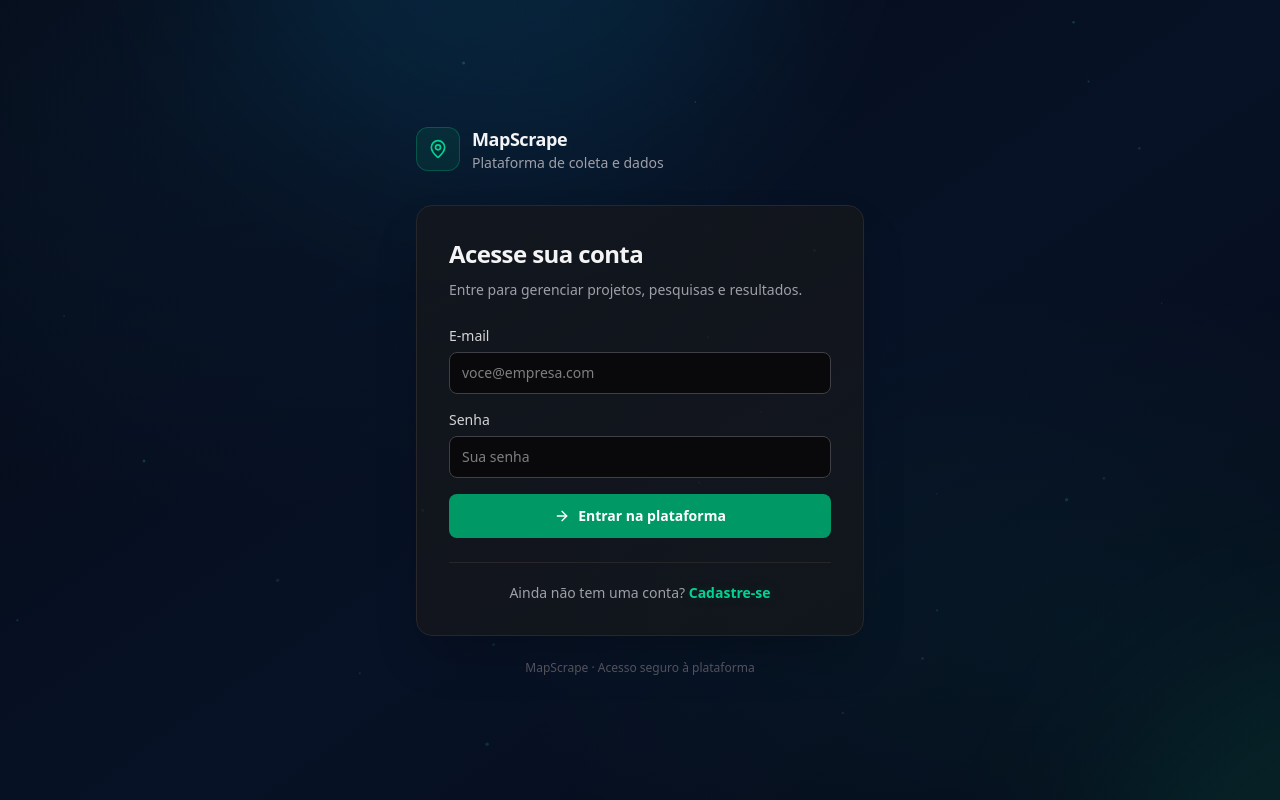
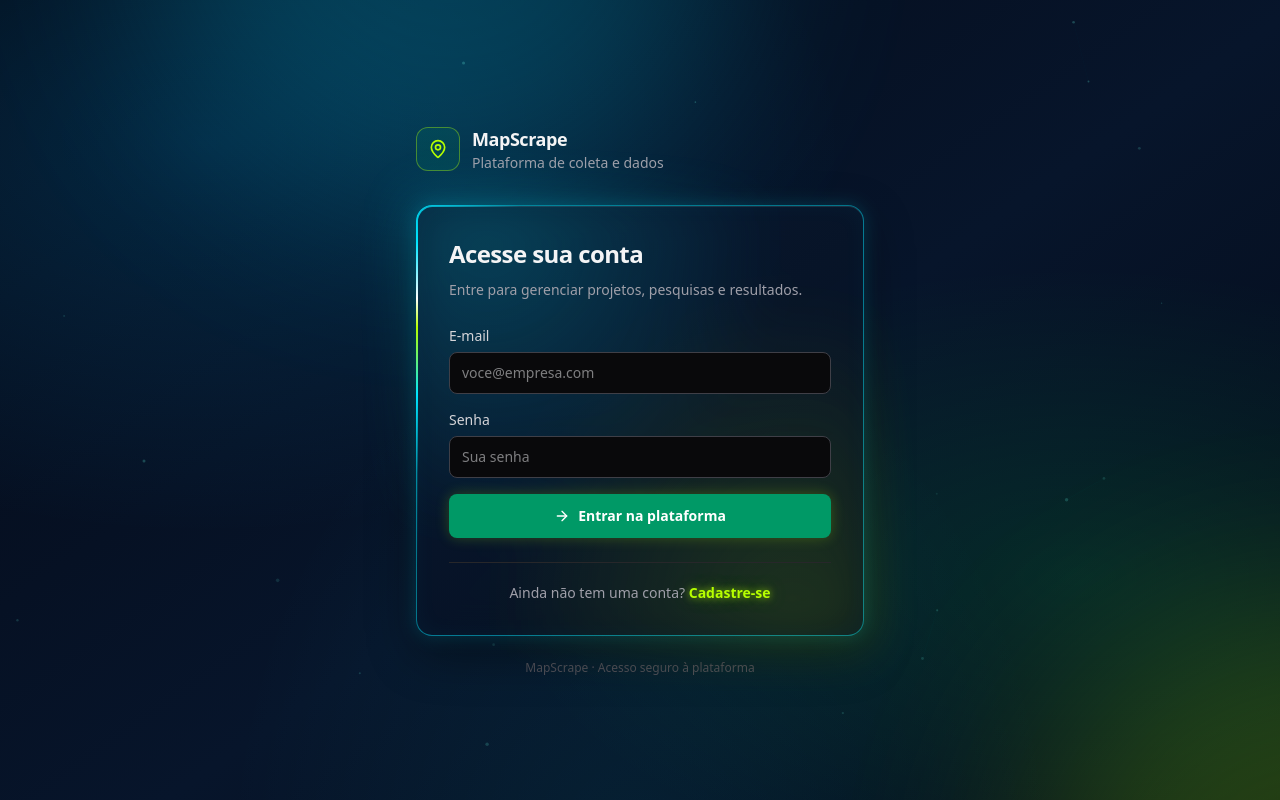
Before and after one commit to Tokenizaa/mais-clientes-v2, a React (Vite) app: page / in a window 1280 px wide. Built offline with nearby package versions, Linux system fonts and the light colour scheme; no server answers.

Commit message:
style(ui): add holographic floating panel effects

```diff
--- a/src/index.css
+++ b/src/index.css
@@ -3,18 +3,16 @@
 @source "../index.html";
 
 @layer base {
-
-  /* Shared dark-navy surfaces and accessible focus states. */
   :root {
     --app-bg: #050a16;
     --app-surface: #0b1429;
     --app-surface-raised: #101e39;
     --app-border: #20365f;
-    --app-accent: #3b82f6;
-    --app-accent-strong: #2563eb;
-    --app-success: #10b981;
+    --app-accent: #00e5ff;
+    --app-accent-strong: #00b8d4;
+    --app-success: #b6ff00;
     --app-warning: #f59e0b;
-    --app-danger: #f43f5e;
+    --app-danger: #ff1744;
   }
 
   :where(button, input, select, textarea):focus-visible {
@@ -23,7 +21,7 @@
   }
 
   ::selection {
-    background: rgb(59 130 246 / 35%);
+    background: rgb(0 229 255 / 35%);
     color: #fff;
   }
 
@@ -38,53 +36,40 @@
     overflow-x: hidden;
   }
 
-  /* Custom minimal dark navy scrollbars */
-  ::-webkit-scrollbar {
-    width: 6px;
-    height: 6px;
-  }
-  ::-webkit-scrollbar-track {
-    background: #050a16;
-  }
-  ::-webkit-scrollbar-thumb {
-    background: #263b61;
-    border-radius: 9999px;
-  }
-  ::-webkit-scrollbar-thumb:hover {
-    background: #3b5b91;
-  }
+  ::-webkit-scrollbar { width: 6px; height: 6px; }
+  ::-webkit-scrollbar-track { background: #050a16; }
+  ::-webkit-scrollbar-thumb { background: #263b61; border-radius: 9999px; }
+  ::-webkit-scrollbar-thumb:hover { background: #3b5b91; }
+}
+
+@property --holo-angle {
+  syntax: '<angle>';
+  inherits: false;
+  initial-value: 0deg;
+}
+
+@keyframes holo-border-orbit {
+  to { --holo-angle: 360deg; }
 }
 
 @keyframes radar-sweep {
-  0% {
-    transform: rotate(0deg);
-  }
-  100% {
-    transform: rotate(360deg);
-  }
+  0% { transform: rotate(0deg); }
+  100% { transform: rotate(360deg); }
 }
 
 .animate-radar-sweep {
   animation: radar-sweep 3s linear infinite;
+  filter: drop-shadow(0 0 7px rgb(0 229 255 / 48%));
 }
 
 @keyframes pulse-glow {
-  0%, 100% {
-    opacity: 0.4;
-    transform: scale(1);
-  }
-  50% {
-    opacity: 0.8;
-    transform: scale(1.05);
-  }
+  0%, 100% { opacity: 0.55; transform: scale(1); }
+  50% { opacity: 1; transform: scale(1.045); }
 }
 
-.animate-pulse-glow {
-  animation: pulse-glow 2.5s ease-in-out infinite;
-}
+.animate-pulse-glow { animation: pulse-glow 2.5s ease-in-out infinite; }
 
-
-/* Restrained sci-fi ambience: visual depth stays behind the working surface. */
+/* Ambient control-room atmosphere: stronger color, still behind the work surface. */
 .app-ambient {
   position: fixed;
   inset: 0;
@@ -92,76 +77,168 @@
   overflow: hidden;
   pointer-events: none;
   background:
-    radial-gradient(ellipse at 18% 12%, rgb(17 73 112 / 15%), transparent 42%),
-    radial-gradient(ellipse at 84% 78%, rgb(8 104 91 / 10%), transparent 38%),
-    linear-gradient(145deg, #050a16 0%, #071226 54%, #050b18 100%);
+    radial-gradient(ellipse at 16% 18%, rgb(0 174 255 / 16%), transparent 42%),
+    radial-gradient(ellipse at 84% 72%, rgb(0 255 102 / 11%), transparent 38%),
+    radial-gradient(ellipse at 50% 110%, rgb(0 229 255 / 8%), transparent 46%),
+    linear-gradient(145deg, #040916 0%, #07152b 54%, #040a17 100%);
 }
+
 .app-ambient-canvas {
   position: absolute;
   inset: 0;
   width: 100%;
   height: 100%;
-  opacity: 0.62;
+  opacity: 0.9;
 }
+
 .app-ambient-glow {
   position: absolute;
-  width: 34rem;
-  height: 34rem;
+  width: 36rem;
+  height: 36rem;
   border-radius: 9999px;
-  filter: blur(90px);
-  opacity: 0.12;
+  filter: blur(100px);
+  opacity: 0.2;
 }
 .app-ambient-glow-a {
-  top: -24rem;
-  left: 18%;
-  background: #0ea5e9;
+  top: -23rem;
+  left: 12%;
+  background: #00d9ff;
 }
 .app-ambient-glow-b {
-  right: -22rem;
-  bottom: -25rem;
-  background: #10b981;
+  right: -20rem;
+  bottom: -24rem;
+  background: #a3ff00;
 }
 
-/* Keep the app above the ambient layer. */
 .app-shell {
   position: relative;
   isolation: isolate;
   min-height: 100vh;
   background: transparent !important;
 }
-.app-shell > .app-ambient {
-  z-index: -1;
-}
-.app-content {
+.app-shell > .app-ambient { z-index: -1; }
+.app-content { position: relative; }
+
+/*
+ * Holographic floating panels.
+ * The moving conic-gradient is clipped to the perimeter; the blurred
+ * pseudo-element creates the backlight without changing component markup.
+ */
+.app-content [class*="rounded-2xl"][class*="bg-[#0b1429]"],
+.app-shell main > section > .rounded-2xl {
+  --panel-glow: 0 0 18px rgb(0 229 255 / 18%), 0 18px 48px rgb(0 0 0 / 42%);
   position: relative;
+  isolation: isolate;
+  border: 1px solid rgb(0 229 255 / 48%) !important;
+  background: linear-gradient(145deg, rgb(10 25 48 / 94%), rgb(5 15 32 / 92%)) !important;
+  box-shadow:
+    var(--panel-glow),
+    inset 0 1px 0 rgb(225 250 255 / 10%),
+    inset 0 0 24px rgb(0 229 255 / 4%);
+  backdrop-filter: blur(18px);
+  -webkit-backdrop-filter: blur(18px);
+  transition: transform 240ms ease, border-color 240ms ease, box-shadow 240ms ease;
 }
 
-/* Subtle frosted surfaces only on primary content cards. */
-.app-content [class*="rounded-2xl"][class*="bg-[#0b1429]"] {
-  background: linear-gradient(145deg, rgb(13 27 51 / 82%), rgb(8 19 38 / 78%)) !important;
-  border-color: rgb(68 112 157 / 30%) !important;
-  box-shadow: 0 14px 38px rgb(0 0 0 / 20%), inset 0 1px 0 rgb(190 225 255 / 3%);
-  backdrop-filter: blur(14px);
-  -webkit-backdrop-filter: blur(14px);
-  transition: border-color 180ms ease, box-shadow 180ms ease, transform 180ms ease;
-}
-.app-content [class*="rounded-2xl"][class*="bg-[#0b1429]"]:hover {
-  border-color: rgb(75 180 190 / 36%) !important;
-  box-shadow: 0 16px 42px rgb(0 0 0 / 24%), 0 0 22px rgb(14 165 233 / 5%);
+/* Orbiting energy line around the card edge. */
+.app-content [class*="rounded-2xl"][class*="bg-[#0b1429]"]::before,
+.app-shell main > section > .rounded-2xl::before {
+  content: "";
+  position: absolute;
+  inset: -1px;
+  z-index: 2;
+  padding: 1.5px;
+  border-radius: inherit;
+  pointer-events: none;
+  background: conic-gradient(
+    from var(--holo-angle),
+    transparent 0deg 238deg,
+    rgb(0 229 255 / 18%) 258deg,
+    #00e5ff 278deg,
+    #b6ff00 294deg,
+    #ffffff 300deg,
+    #00e5ff 310deg,
+    transparent 332deg 360deg
+  );
+  animation: holo-border-orbit 5.5s linear infinite;
+  -webkit-mask: linear-gradient(#000 0 0) content-box, linear-gradient(#000 0 0);
+  -webkit-mask-composite: xor;
+  mask-composite: exclude;
 }
 
-/* Quiet green/cyan signal accents; red remains reserved for errors. */
-.app-shell :where(.text-emerald-400, .text-emerald-300) {
-  text-shadow: 0 0 12px rgb(52 211 153 / 18%);
+/* Soft colored backlight, offset from the panel to suggest levitation. */
+.app-content [class*="rounded-2xl"][class*="bg-[#0b1429]"]::after,
+.app-shell main > section > .rounded-2xl::after {
+  content: "";
+  position: absolute;
+  inset: -15px;
+  z-index: -1;
+  border-radius: inherit;
+  pointer-events: none;
+  background:
+    radial-gradient(ellipse at 18% 10%, rgb(0 229 255 / 28%), transparent 52%),
+    radial-gradient(ellipse at 82% 92%, rgb(182 255 0 / 20%), transparent 55%);
+  filter: blur(24px);
+  opacity: 0.72;
+  transition: opacity 240ms ease, filter 240ms ease;
 }
-.app-shell :where(.text-red-400, .text-rose-400, .text-red-300) {
-  text-shadow: 0 0 10px rgb(248 113 113 / 14%);
+
+.app-content [class*="rounded-2xl"][class*="bg-[#0b1429]"]:hover,
+.app-shell main > section > .rounded-2xl:hover {
+  transform: translateY(-2px);
+  border-color: rgb(0 229 255 / 78%) !important;
+  box-shadow:
+    0 0 22px rgb(0 229 255 / 24%),
+    0 22px 54px rgb(0 0 0 / 48%),
+    inset 0 1px 0 rgb(255 255 255 / 14%),
+    inset 0 0 28px rgb(0 229 255 / 7%);
+}
+.app-content [class*="rounded-2xl"][class*="bg-[#0b1429]"]:hover::after,
+.app-shell main > section > .rounded-2xl:hover::after {
+  opacity: 0.95;
+  filter: blur(29px);
+}
+
+/* High-chroma status colors: vivid but reserved for meaningful signals. */
+.app-shell :where(.text-emerald-400, .text-emerald-300, .text-green-400) {
+  color: #b6ff00 !important;
+  text-shadow: 0 0 7px rgb(182 255 0 / 62%), 0 0 18px rgb(182 255 0 / 34%);
+}
+.app-shell :where(.text-red-400, .text-red-300, .text-rose-400, .text-rose-300) {
+  color: #ff3158 !important;
+  text-shadow: 0 0 7px rgb(255 23 68 / 62%), 0 0 18px rgb(255 23 68 / 34%);
+}
+.app-shell :where(.bg-emerald-500, .bg-emerald-600) {
+  box-shadow: 0 0 14px rgb(182 255 0 / 22%);
+}
+.app-shell :where(.border-emerald-500\/30, .border-emerald-500\/40) {
+  border-color: rgb(182 255 0 / 38%);
+}
+
+/* The live collection gauge gets a brighter holographic sweep, not fake radar data. */
+.app-shell .animate-radar-sweep {
+  mix-blend-mode: screen;
+  opacity: 0.72;
+}
+.app-shell :where(.text-cyan-400, .text-cyan-300) {
+  text-shadow: 0 0 8px rgb(0 229 255 / 35%);
+}
+
+@media (hover: none) {
+  .app-content [class*="rounded-2xl"][class*="bg-[#0b1429]"]:hover,
+  .app-shell main > section > .rounded-2xl:hover {
+    transform: none;
+  }
+}
+
+@media (max-width: 640px) {
+  .app-ambient-glow { opacity: 0.13; }
+  .app-content [class*="rounded-2xl"][class*="bg-[#0b1429]"]::after,
+  .app-shell main > section > .rounded-2xl::after { filter: blur(18px); opacity: 0.48; }
 }
 
 @media (prefers-reduced-motion: reduce) {
-  .app-shell *,
-  .app-shell *::before,
-  .app-shell *::after {
+  .app-shell *, .app-shell *::before, .app-shell *::after {
     scroll-behavior: auto !important;
     animation-duration: 0.01ms !important;
     animation-iteration-count: 1 !important;
```
